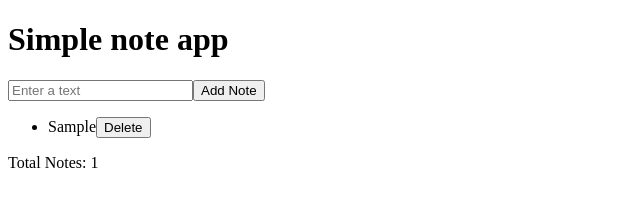
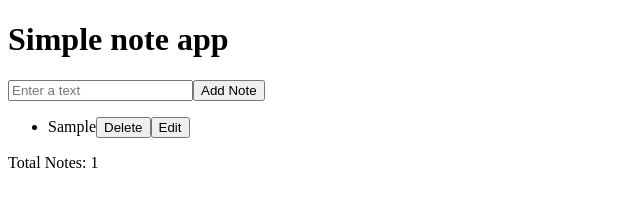
Before and after one commit to MurtadaAhmed/Fastnoty, a React (Vite) app in the folder simple-notes-app/: page / in a window 1280 px wide. Both pictures are taken after typing "Sample" into the empty fields and a click on the button "Add Note". Shown: the top 207 px of the page, without its empty margins (0-640 px from the left). Built offline with nearby package versions, Linux system fonts and the light colour scheme.

Commit message:
add edit functionality

```diff
--- a/simple-notes-app/src/App.tsx
+++ b/simple-notes-app/src/App.tsx
@@ -19,11 +19,17 @@ function App() {
         setNotes(notes.filter((note) => note.id !== id))
     }
 
+    const editNote = (id: number, newText: string) => {
+        setNotes(
+            notes.map((note) => note.id === id? {...note, text: newText}: note)
+        )
+    }
+
     return (
         <div>
             <h1>Simple note app</h1>
             <NoteForm onAddNote={addNote} />
-            <NoteList notes={notes} onDeleteNote={deleteNote}/>
+            <NoteList notes={notes} onDeleteNote={deleteNote} onEditNote={editNote}/>
             <p>Total Notes: {notes.length}</p>
         </div>
     )
--- a/simple-notes-app/src/components/NoteList.tsx
+++ b/simple-notes-app/src/components/NoteList.tsx
@@ -3,15 +3,26 @@ import {Note} from "../types.ts";
 type NoteListPros = {
     notes: Note[];
     onDeleteNote: (id: number) => void;
+    onEditNote: (id: number, newText: string) => void;
 }
 
-function NoteList({notes, onDeleteNote}: NoteListPros) {
+function NoteList({notes, onDeleteNote, onEditNote}: NoteListPros) {
+
+    const handleEdit = (id: number, currentText: string) => {
+        const newText = prompt("Edit your note", currentText)
+
+        if (newText && newText.trim() !== "") {
+            onEditNote(id, newText)
+        }
+    }
+
     return (
         <ul>
             {notes.map((note) => (
                 <li key={note.id}>
                     {note.text}
                     <button onClick={() => onDeleteNote(note.id)}>Delete</button>
+                    <button onClick={() => handleEdit(note.id, note.text)}>Edit</button>
 
                 </li>
                 ))}
```
